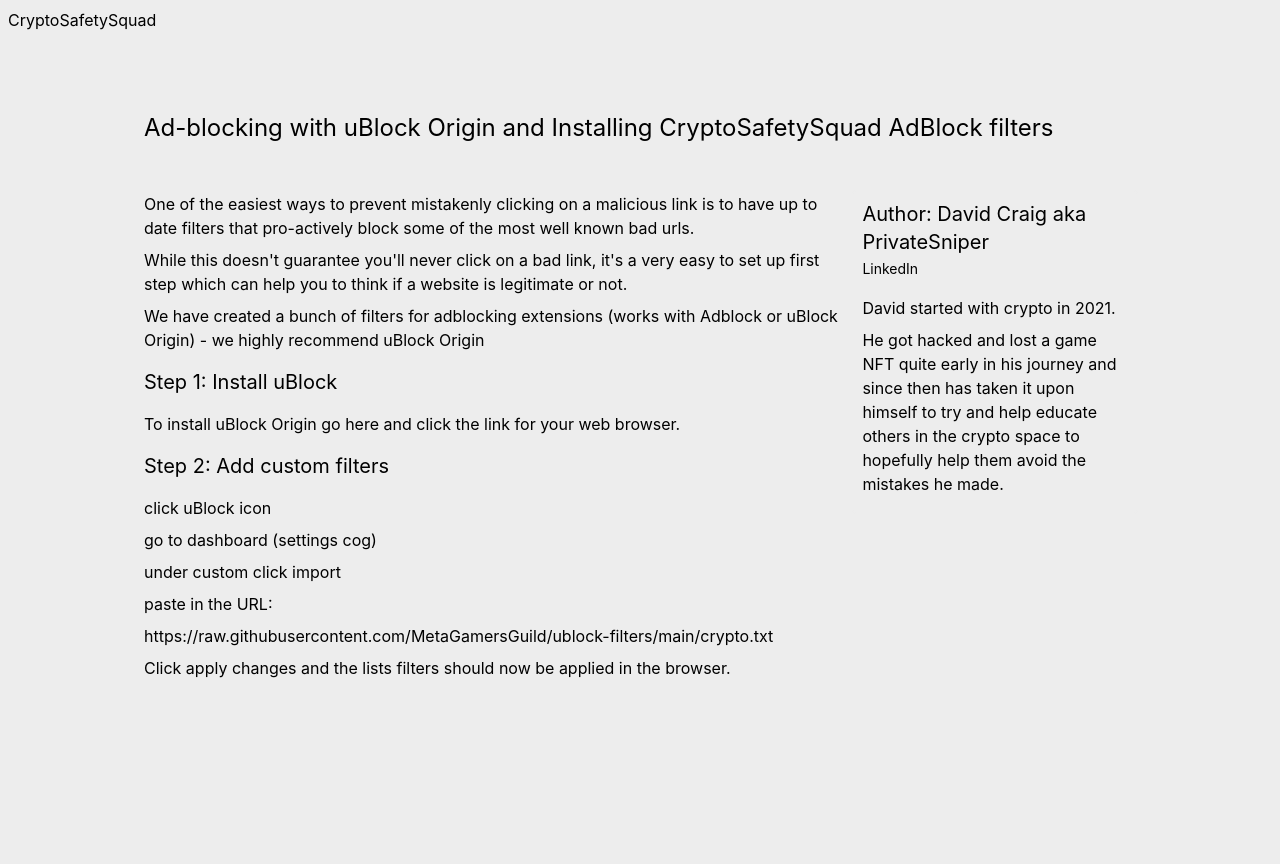
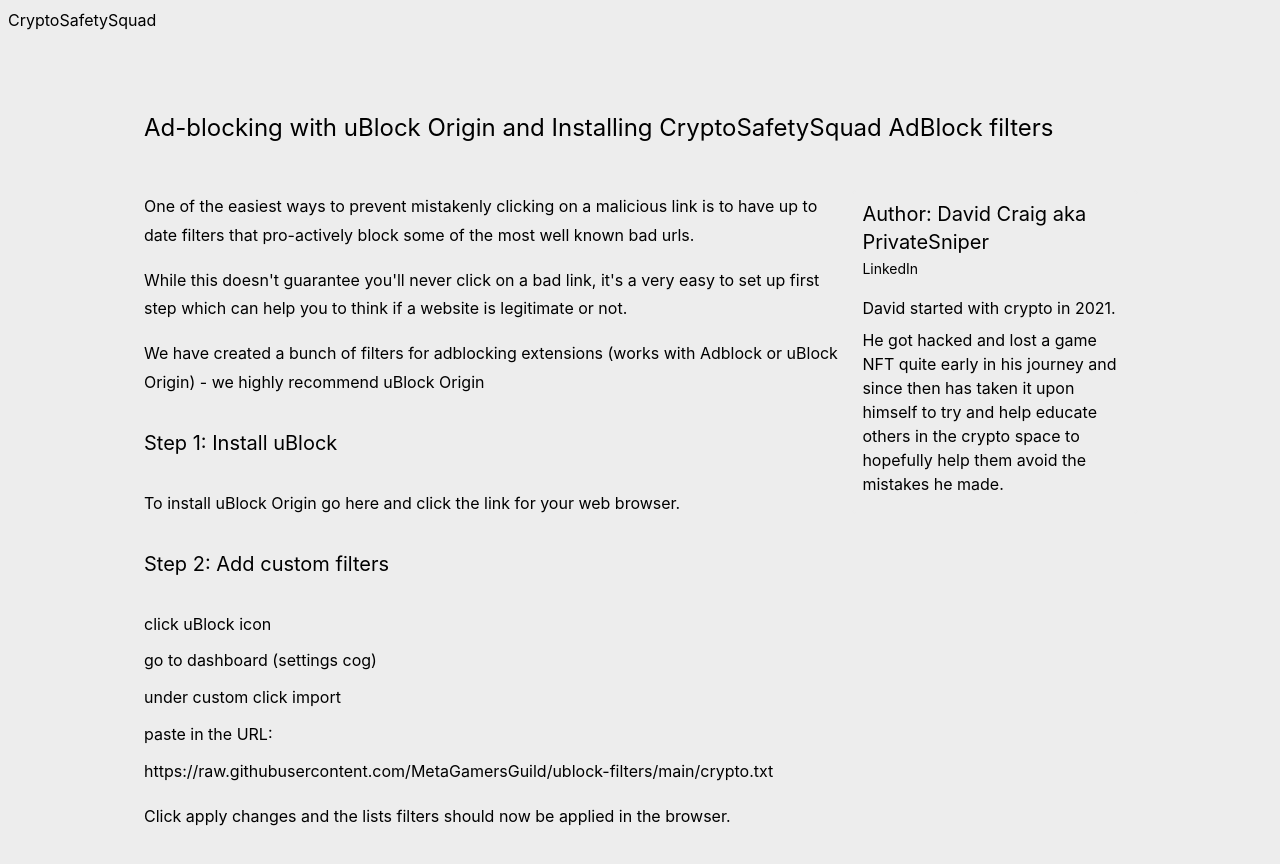
Before and after one commit to CryptoSafetySquad/website, a Next.js app: page /guides/adblock in a window 1280 px wide. Shown: the top 864 px of the page. Before the commit the page ends 800 px from the top, so only its background shows below. Built offline with nearby package versions, Linux system fonts and the light colour scheme.

Commit message:
Add some styles for .guide class.

```diff
--- a/pages/guides/adblock.tsx
+++ b/pages/guides/adblock.tsx
@@ -6,13 +6,14 @@ const AdBlock: NextPage = () => {
   const title = 'Ad-blocking with uBlock Origin and Installing CryptoSafetySquad AdBlock filters'
   const content = (
     <>
+      <div className='guide'>
         <p>One of the easiest ways to prevent mistakenly clicking on a malicious link is to have up to date filters that pro-actively block some of the most well known bad urls.</p>
         <p>While this doesn&apos;t guarantee you&apos;ll never click on a bad link, it&apos;s a very easy to set up first step which can help you to think if a website is legitimate or not.</p>
 
-      <p className='mb-4'>We have created a bunch of filters for adblocking extensions (works with Adblock or uBlock Origin) - we highly recommend uBlock Origin</p>
-      <h2 className='my-4'>Step 1: Install uBlock</h2>
-      <p className='mb-4'>To install uBlock Origin go <a href='https://github.com/gorhill/uBlock' target='_blank' rel='noreferrer noopener'>here</a> and click the link for your web browser.</p>
-      <h2 className='my-4'>Step 2: Add custom filters</h2>
+        <p>We have created a bunch of filters for adblocking extensions (works with Adblock or uBlock Origin) - we highly recommend uBlock Origin</p>
+        <h2>Step 1: Install uBlock</h2>
+        <p>To install uBlock Origin go <a href='https://github.com/gorhill/uBlock' target='_blank' rel='noreferrer noopener'>here</a> and click the link for your web browser.</p>
+        <h2>Step 2: Add custom filters</h2>
         <ol>
         <li>click uBlock icon</li>
         <li>go to dashboard (settings cog)</li>
@@ -24,6 +25,7 @@ const AdBlock: NextPage = () => {
         </div>
         <p className='mb-8'>Click apply changes and the lists filters should now be applied in the browser.</p>
         {/* <Discussion slug='guides/adblock' title='AdBlocking' /> */}
+      </div>
     </>
   )
 
--- a/styles/globals.css
+++ b/styles/globals.css
@@ -53,6 +53,18 @@ a {
   @apply p-2;
 }
 
+.guide {
+  line-height: 1.8rem;
+}
+
+.guide p {
+  @apply mb-4;
+}
+
+.guide h1, .guide h2 {
+  @apply my-8;
+}
+
 @media (prefers-color-scheme: dark) {
   html {
     color-scheme: dark;
```
Lines whose indentation alone changed are shown as unchanged.
